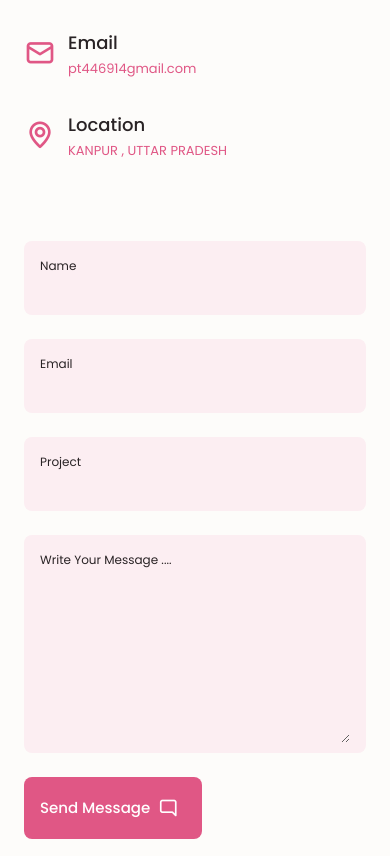
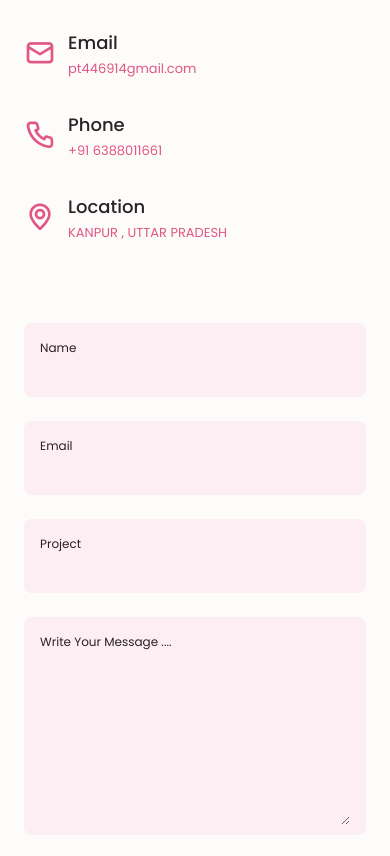
Before and after one commit to prititi/prititi.github.io, a plain HTML site: page pdf/masai_testcase.html in a window 390 px wide. Shown: the part 3960-4816 px from the top of the page. Drawn offline with nearby package versions, Linux system fonts and the light colour scheme; a script that the page names is missing; files whose address does not match are found by name.

Commit message:
phone addition2

```diff
--- a/pdf/masai_testcase.html
+++ b/pdf/masai_testcase.html
@@ -730,6 +730,15 @@
                     </div>
 
                     <div class="contact__information">
+                      <a id="contact-phone" href="+91 6388011661"><i
+                          class="uil uil-phone contact__icon"></i></a>
+                      <div>
+                        <h3 class="contact__title">Phone</h3>
+                        <span class="contact__subtitle">+91 6388011661</span>
+                      </div>
+                    </div>
+
+                    <div class="contact__information">
                         <i class="uil uil-map-marker contact__icon"></i>
                         <div>
                             <h3 class="contact__title">Location</h3>
```
